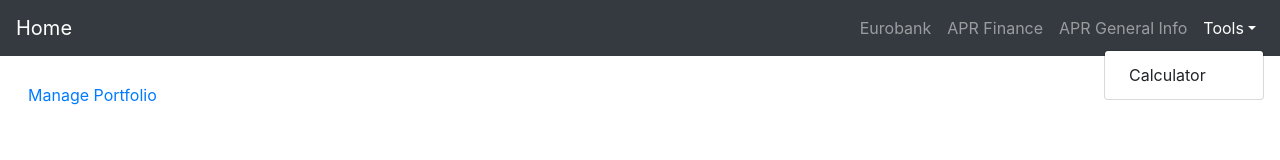
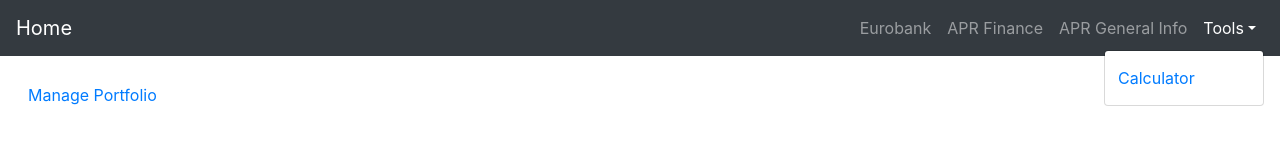
Before and after one commit to reedemerrs/portfolio, a React (Create React App) app in the folder app/: page / in a window 1280 px wide. Both pictures are taken after a click on the link "Tools". Shown: the top 160 px of the page. Built offline with nearby package versions, Linux system fonts and the light colour scheme.

Commit message:
Fixes dropdown clicking issue

```diff
--- a/app/src/AppNavbar.js
+++ b/app/src/AppNavbar.js
@@ -1,5 +1,5 @@
 import React, { Component } from 'react';
-import { Collapse, Nav, Navbar, NavbarBrand, NavbarToggler, NavItem, NavLink, UncontrolledDropdown, DropdownToggle, DropdownMenu, DropdownItem } from 'reactstrap';
+import { Collapse, Nav, Navbar, NavbarBrand, NavbarToggler, NavItem, NavLink, UncontrolledDropdown, DropdownToggle, DropdownMenu, Button } from 'reactstrap';
 import { Link } from 'react-router-dom';
 export default class AppNavbar extends Component {
   constructor(props) {
@@ -34,9 +34,7 @@ export default class AppNavbar extends Component {
               Tools
             </DropdownToggle>
             <DropdownMenu right>
-              <DropdownItem tag="a" href="/calculator">
-                Calculator
-              </DropdownItem>
+              <Button color="link"><Link to="/calculator">Calculator</Link></Button>
             </DropdownMenu>
           </UncontrolledDropdown>
         </Nav>
```
